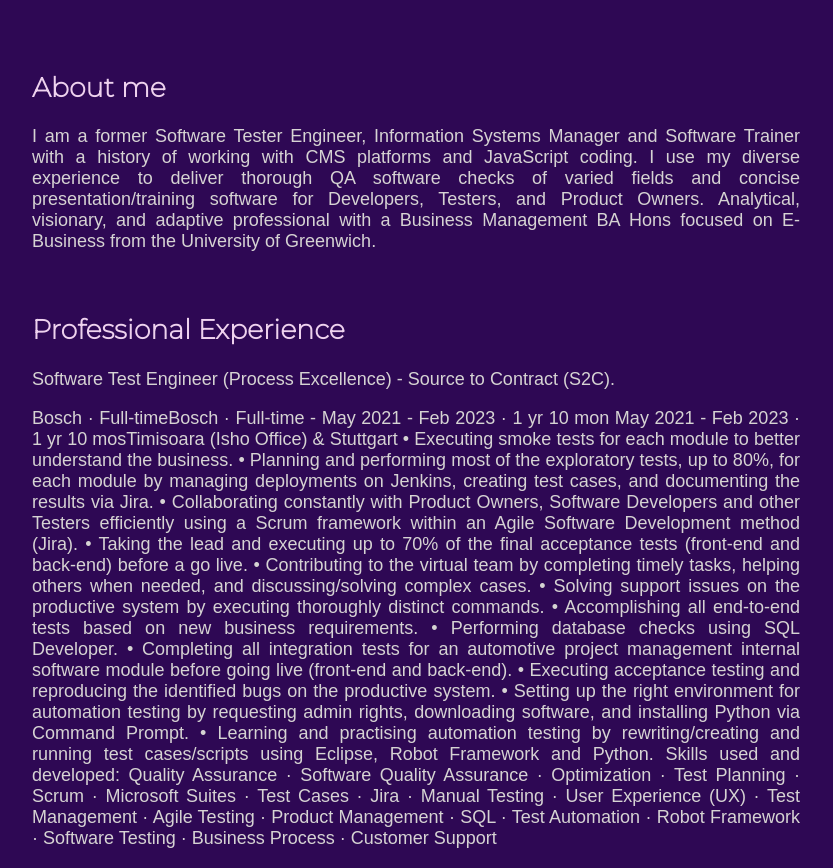
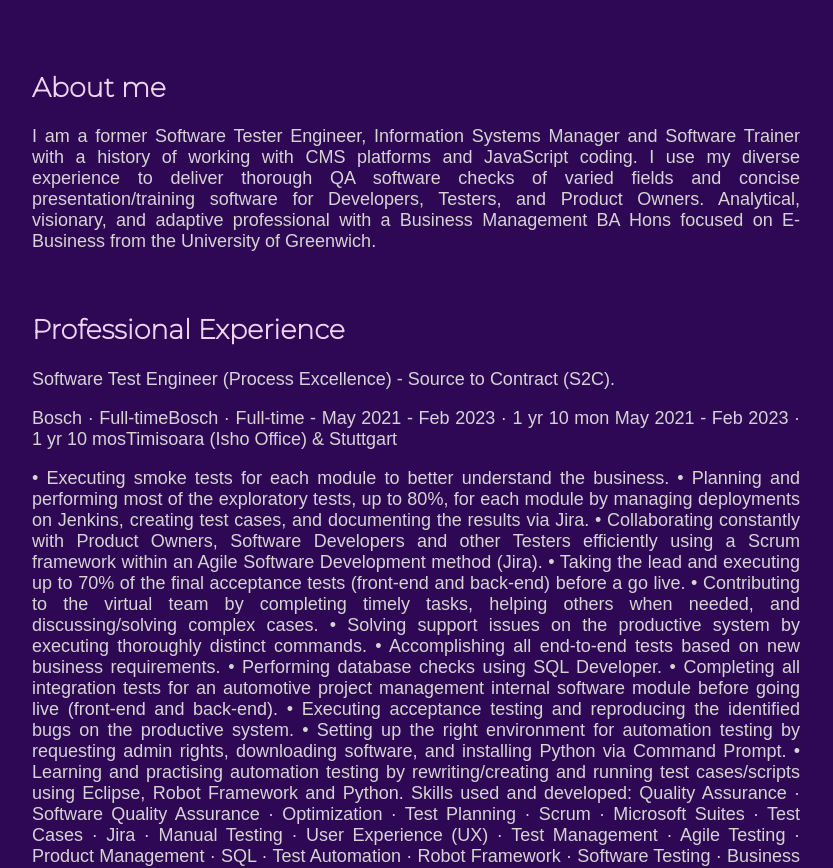
Before and after one commit to RamonMarcu/RamonMarcu.github.io, a plain HTML site: page index.html in a window 1280 px wide. Shown: the part 97-965 px from the top of the page, without its empty margins (224-1057 px from the left). Drawn offline with Linux system fonts and the light colour scheme.

Commit message:
Update index.html

```diff
--- a/index.html
+++ b/index.html
@@ -159,8 +159,8 @@ body {
 <br />
 <h2>Professional Experience</h2>
 <p>Software Test Engineer (Process Excellence) - Source to Contract (S2C).</p>
-	<p>Bosch · Full-timeBosch · Full-time  - May 2021 - Feb 2023 · 1 yr 10 mon May 2021 - Feb 2023 · 1 yr 10 mosTimisoara (Isho Office) & Stuttgart
-	• Executing smoke tests for each module to better understand the business.
+	<p>Bosch · Full-timeBosch · Full-time  - May 2021 - Feb 2023 · 1 yr 10 mon May 2021 - Feb 2023 · 1 yr 10 mosTimisoara (Isho Office) & Stuttgart</p>
+	<p>• Executing smoke tests for each module to better understand the business.
 	• Planning and performing most of the exploratory tests, up to 80%, for each module by managing deployments on Jenkins, creating test cases, and documenting the results via Jira.
 	• Collaborating constantly with Product Owners, Software Developers and other Testers efficiently using a Scrum framework within an Agile Software Development method (Jira).
 	• Taking the lead and executing up to 70% of the final acceptance tests (front-end and back-end) before a go live.
```
